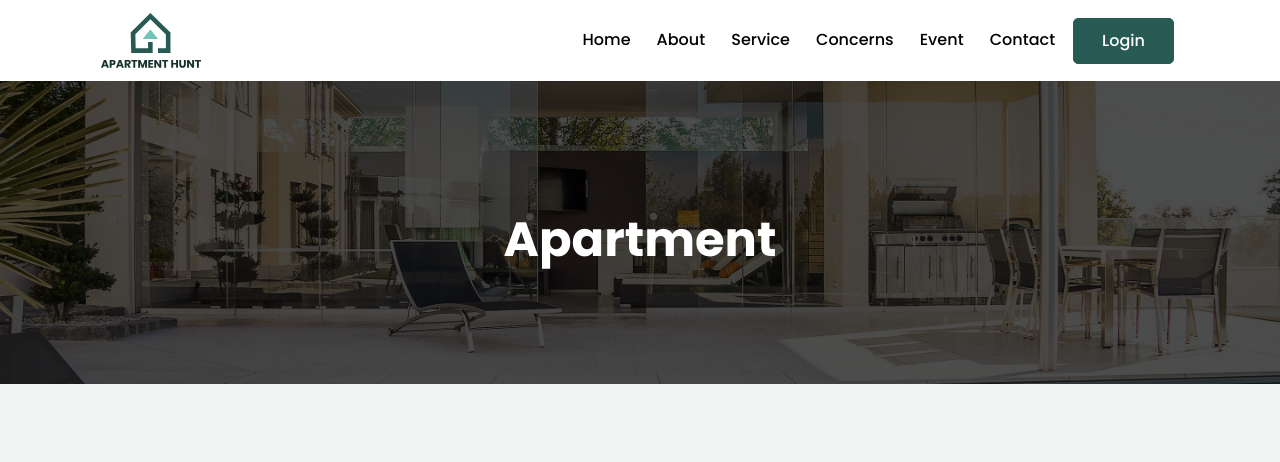
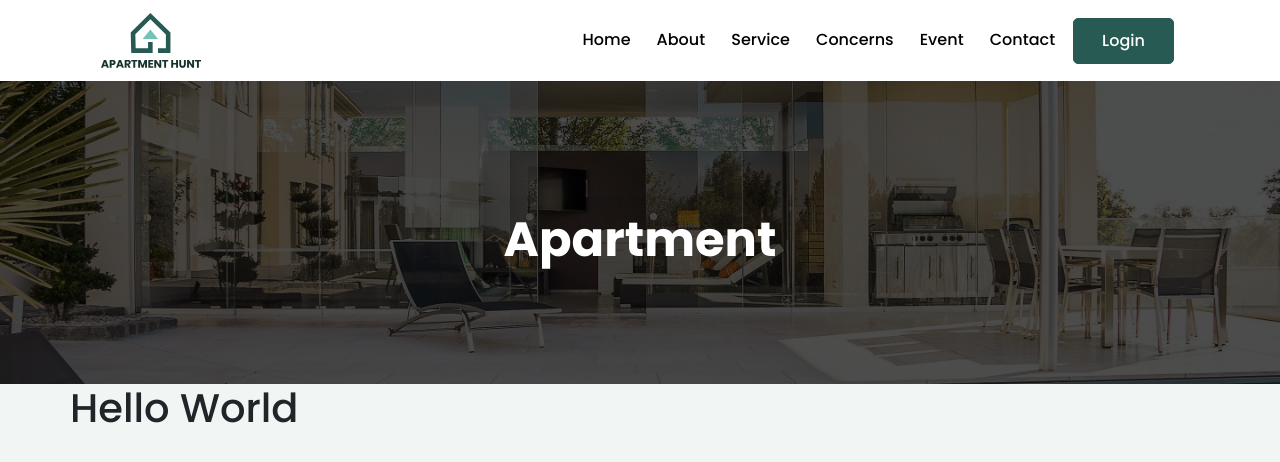
Before and after one commit to MsiIslam20/apartment-hunt, a React (Create React App) app: page /rentDetails in a window 1280 px wide. Shown: the top 462 px of the page. Built offline with nearby package versions, Linux system fonts and the light colour scheme.

Commit message:
update File

```diff
--- a/src/components/HomeMain/RentDetails/RentDetails.js
+++ b/src/components/HomeMain/RentDetails/RentDetails.js
@@ -5,7 +5,10 @@ const RentDetails = () => {
         <section className="rent-wrapper">
             <div className="container">
                 <div className="row">
-                    <div className="col-md-12">
+                    <div className="col-md-7">
+                        <h1>Hello World</h1>
+                    </div>
+                    <div className="col-md-5">
 
                     </div>
                 </div>
```
Also changed, not shown: 1 other file (tests, documents, lock files or other folders).
